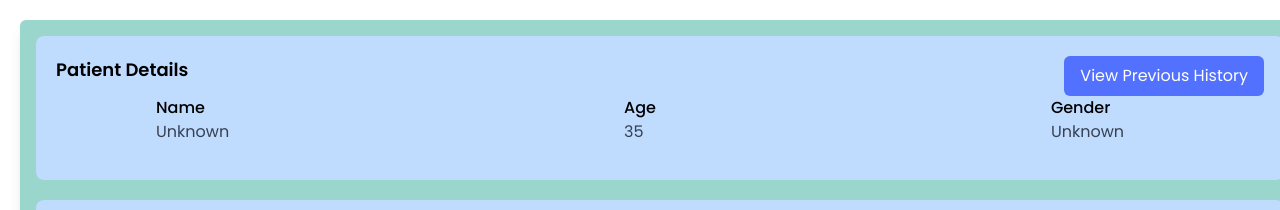
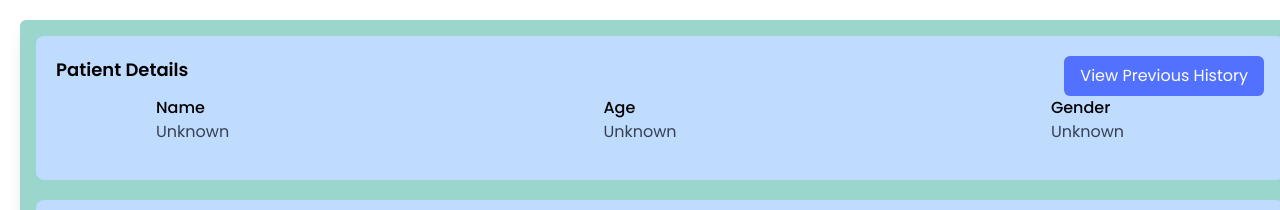
Before and after one commit to diptomistry/meDuCare, a React (Vite) app in the folder frontend/: page /eprescription in a window 1280 px wide. Shown: the top 210 px of the page. Built offline with nearby package versions, Linux system fonts and the light colour scheme.

Commit message:
refactor: Update PatientDetails component to include age prop

```diff
--- a/frontend/src/pages/Prescription/PatientDetails.jsx
+++ b/frontend/src/pages/Prescription/PatientDetails.jsx
@@ -1,7 +1,7 @@
 import React from 'react'
 import Button from '../../layouts/Button';
 
-const PatientDetails = ({ name = 'Unknown', sex = 'Unknown' }) => {
+const PatientDetails = ({ name = 'Unknown', sex = 'Unknown' ,age='Unknown'}) => {
 
     return (
       <div className='bg-blue-200 rounded-lg p-5'>
@@ -18,7 +18,7 @@ const PatientDetails = ({ name = 'Unknown', sex = 'Unknown' }) => {
         </div>
         <div className="mb-4">
           <label className="block font-medium">Age</label>
-          <p className="text-gray-700">35</p>
+          <p className="text-gray-700">{age}</p>
         </div>
         <div className="mb-4">
           <label className="block font-medium">Gender</label>
--- a/frontend/src/pages/Prescription/Root.jsx
+++ b/frontend/src/pages/Prescription/Root.jsx
@@ -5,12 +5,12 @@ import AddInstructions from "./AddInstructions ";
 import { useLocation } from 'react-router-dom';
 const Root = () => {
   const location = useLocation();
-  const { Name, Sex } = location.state || {};
+  const { Name, Sex,age } = location.state || {};
 
 
   return (
     <div className="container flex flex-col mx-auto p-4 bg-backgroundColor/50 mt-5 shadow-lg rounded-md ml-5">
-      <PatientDetails name={Name} sex={Sex} />
+      <PatientDetails name={Name} sex={Sex} age={age} />
       <DrugPrescription />
       <AddInstructions />
       <button className=" mt-2 bg-brightColor text-white px-4 py-2 rounded-md hover:bg-hoverColor transition duration-300 ease-in-out ">
--- a/frontend/src/role-based-access/doctor/Appointment.jsx
+++ b/frontend/src/role-based-access/doctor/Appointment.jsx
@@ -15,6 +15,22 @@ const AppointmentTable = () => {
   const [appointmentId, setAppointmentId] = useState(null);
 
   const navigate = useNavigate();
+  // Helper function to calculate age from DOB
+const calculateAge = (dob) => {
+  const today = new Date();
+  const birthDate = new Date(dob);
+  let age = today.getFullYear() - birthDate.getFullYear();
+  const monthDiff = today.getMonth() - birthDate.getMonth();
+
+  if (
+    monthDiff < 0 ||
+    (monthDiff === 0 && today.getDate() < birthDate.getDate())
+  ) {
+    age--;
+  }
+
+  return age;
+};
   const handlePrescribe = async (appointmentId) => {
     console.log("ad", appointmentId, doctorId);
     try {
@@ -37,12 +53,13 @@ const AppointmentTable = () => {
             console.log('Prescription accepted successfully');
 
             // Extract user information
-            const { Name, Sex } = data.user;
-            console.log('User Info:');
-            console.log('Name:', Name);
+            const { Name, Sex,DOB } = data.user;
+
+
+
         // Assuming calculateAge is a function to calculate age from date of birth
-            console.log('Gender:', Sex);
-            navigate('/dashboard/doctor/prescription', { state: { Name, Sex } })
+        const age = calculateAge(DOB);
+            navigate('/dashboard/doctor/prescription', { state: { Name, Sex,age } })
            //navigate('/dashboard/doctor/prescription');
 
             // Navigate to prescription page
```
